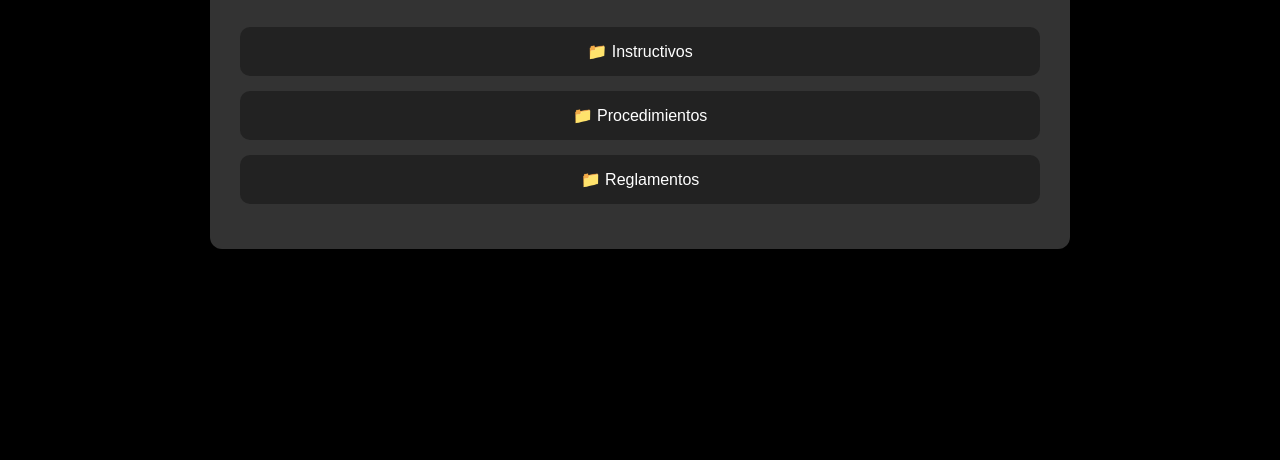
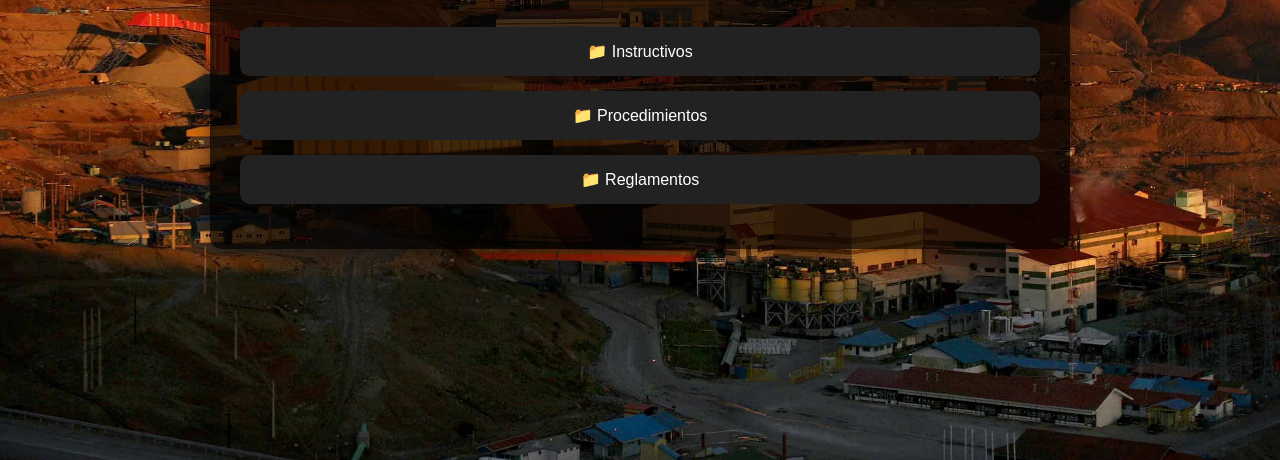
Before and after one commit to SPDET/SPDET.Doc, a plain HTML site: page index.html in a window 1280 px wide. Shown: the part 340-800 px from the top of the page. Drawn offline with Linux system fonts and the light colour scheme.

Commit message:
Update index.html

```diff
--- a/index.html
+++ b/index.html
@@ -10,31 +10,39 @@
             font-family: Arial, sans-serif;
             margin: 0;
             padding: 0;
-            background-color: black;
+            min-height: 100vh;
+            background-image: url('./el teniente.jpg'); /* Imagen en raíz */
+            background-size: cover;
+            background-position: center;
+            background-repeat: no-repeat;
+            background-attachment: fixed;
             color: white;
-            min-height: 100vh;
             display: flex;
             justify-content: center;
             align-items: center;
         }
+
         .container {
             width: 90%;
             max-width: 800px;
             padding: 30px;
-            background: #333;
+            background: rgba(0, 0, 0, 0.75); /* Fondo oscuro semitransparente */
             border-radius: 12px;
-            box-shadow: 0 4px 10px rgba(0,0,0,0.1);
+            box-shadow: 0 4px 20px rgba(0,0,0,0.5);
             text-align: center;
         }
+
         h1 {
             color: #FFA500;
             margin-bottom: 10px;
         }
+
         h2 {
             color: red;
             font-size: 18px;
             margin-bottom: 30px;
         }
+
         .folder-link {
             display: block;
             margin: 15px 0;
@@ -46,6 +54,7 @@
             font-size: 16px;
             transition: background-color 0.3s, transform 0.2s;
         }
+
         .folder-link:hover {
             background-color: #444;
             transform: scale(1.03);
```
